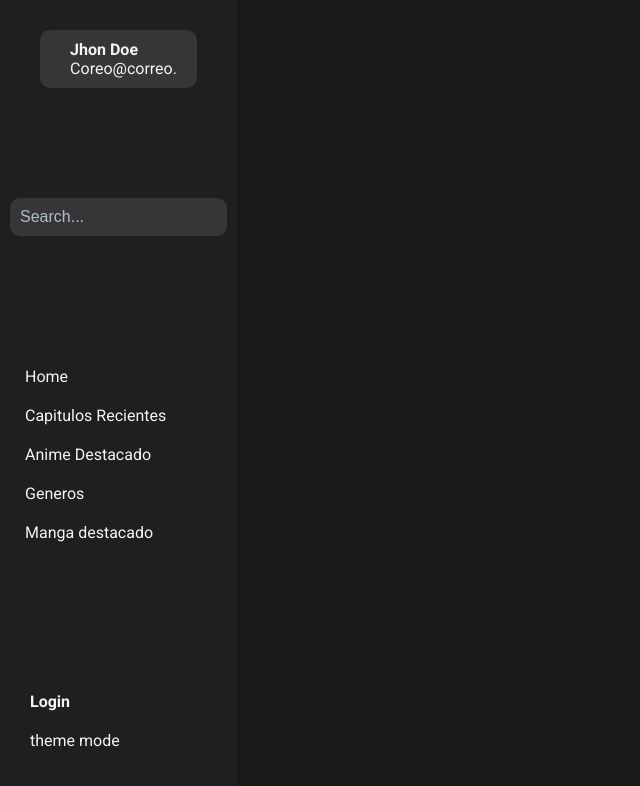
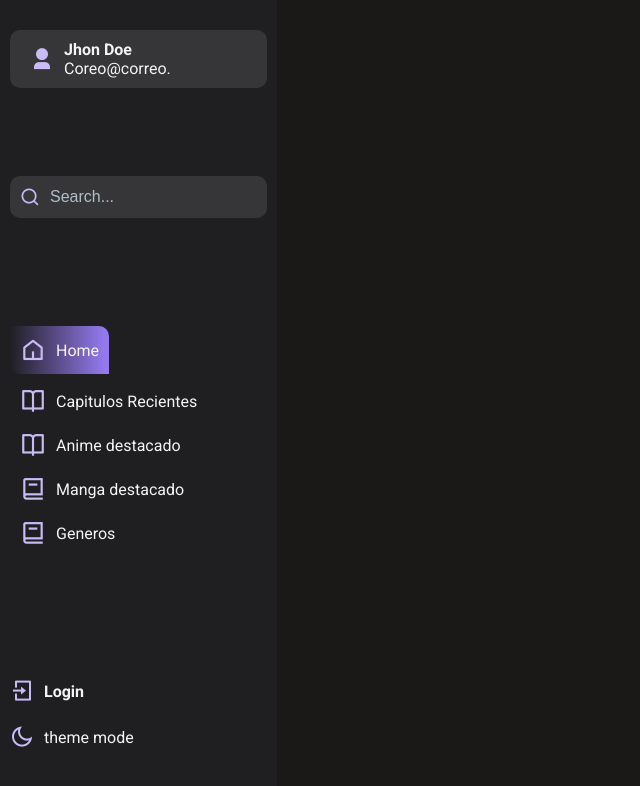
Before and after one commit to DanielGTY-D/AbsoluteAnime, a React (Vite) app: page / in a window 1280 px wide. Shown: the top 786 px of the page, without its empty margins (0-640 px from the left). Built offline with nearby package versions, Linux system fonts and the light colour scheme; no server answers; a web font is replaced by a local one.

Commit message:
add heiglighting for routes in menu

```diff
--- a/src/Componets/UI/Menu/Menu.tsx
+++ b/src/Componets/UI/Menu/Menu.tsx
@@ -1,48 +1,76 @@
 import "./_menu.scss";
-import Profile from "../Profile/Profile";
-
+import "remixicon/fonts/remixicon.css";
+import { NavLink } from "react-router-dom";
 const Menu = () => {
   return (
     <div className="menu">
-      <div className="user">
+      <NavLink
+        to={"/profile"}
+        className={({ isActive }) => (isActive ? "user user--active" : "user")}
+      >
         <i className="ri-user-3-fill user__icon"></i>
         <div className="user__info">
           <p className="user__name">Jhon Doe</p>
           <p className="user__email">Coreo@correo.</p>
         </div>
-      </div>
+      </NavLink>
 
-      <div className="menu__search">
+      <form className="menu__search">
         <i className="ri-search-line menu__search-icon"></i>
         <input
           type="search"
           placeholder="Search..."
           className="menu__search-input"
         />
-      </div>
+      </form>
 
       <nav className="nav nav--mobile">
         <ul className="nav__list">
-          <li className="nav__item">
-            <a className="nav__link">Home</a>
+          <NavLink
+            to={"/"}
+            className={({ isActive }) =>
+              isActive ? "nav__item nav__item--active" : "nav__item"
+            }
+          >
+            <p className="nav__link">Home</p>
             <i className="ri-home-5-line nav__icon"></i>
-          </li>
-          <li className="nav__item">
-            <a className="nav__link">Capitulos Recientes</a>
+          </NavLink>
+          <NavLink
+            to={"/capitulos-recientes"}
+            className={({ isActive }) =>
+              isActive ? "nav__item nav__item--active" : "nav__item"
+            }
+          >
+            <p className="nav__link">Capitulos Recientes</p>
             <i className="ri-book-open-line nav__icon"></i>
-          </li>
-          <li className="nav__item">
-            <a className="nav__link">Anime Destacado</a>
-            <i className="ri-star-line nav__icon"></i>
-          </li>
-          <li className="nav__item">
-            <a className="nav__link">Generos</a>
-            <i className="ri-list-check-2 nav__icon"></i>
-          </li>
-          <li className="nav__item">
-            <a className="nav__link">Manga destacado</a>
+          </NavLink>
+          <NavLink
+            to={"/anime-destacado"}
+            className={({ isActive }) =>
+              isActive ? "nav__item nav__item--active" : "nav__item"
+            }
+          >
+            <p className="nav__link">Anime destacado</p>
+            <i className="ri-book-open-line nav__icon"></i>
+          </NavLink>
+          <NavLink
+            to={"/manga-destacado"}
+            className={({ isActive }) =>
+              isActive ? "nav__item nav__item--active" : "nav__item"
+            }
+          >
+            <p className="nav__link">Manga destacado</p>
             <i className="ri-book-2-line nav__icon"></i>
-          </li>
+          </NavLink>
+          <NavLink
+            to={"/generos"}
+            className={({ isActive }) =>
+              isActive ? "nav__item nav__item--active" : "nav__item"
+            }
+          >
+            <p className="nav__link">Generos</p>
+            <i className="ri-book-2-line nav__icon"></i>
+          </NavLink>
         </ul>
       </nav>
 
--- a/src/Componets/UI/Menu/_menu.scss
+++ b/src/Componets/UI/Menu/_menu.scss
@@ -10,7 +10,7 @@
 
   &__search {
     background-color: $glass-background;
-    padding: 1rem 0;
+    padding: 1rem;
     border-radius: 1rem;
     display: flex;
     align-items: center;
@@ -29,6 +29,7 @@
     color: $white;
     font-size: $text;
     display: none;
+    width: 100%;
 
     @include tablet {
       display: block;
@@ -40,7 +41,7 @@
     }
   }
   &__extras {
-    padding: 2rem 1rem;
+    padding: 2rem 0;
     border-radius: 1rem;
     width: 100%;
   }
@@ -51,6 +52,7 @@
     justify-content: flex-start;
     gap: 1rem;
     margin-bottom: 2rem;
+    cursor: pointer;
   }
   &__auth-text {
     font-weight: $bold;
@@ -71,7 +73,8 @@
   width: 100%;
 
   @include tablet {
-    width: auto;
+    width: 100%;
+    justify-content: flex-start;
   }
   &__icon {
     color: $accent-color;
@@ -94,26 +97,44 @@
   }
 }
 .nav {
-  padding: 2rem 0.5rem;
+  padding: 2rem 0;
   border-radius: 1rem;
   width: 100%;
   &__list {
     display: flex;
     flex-direction: column;
     align-items: center;
-    gap: 2rem;
+    gap: 1rem;
 
     @include tablet {
       align-items: flex-start;
     }
   }
   &__item {
+    transition: all 0.3s ease-in-out;
     @include tablet {
       display: flex;
       align-items: center;
       flex-direction: row-reverse;
       justify-content: flex-end;
       gap: 1rem;
+      padding: 0.3rem 1rem;
+      transition: all 0.3s ease-in-out;
+    }
+
+    &--active {
+      background-color: $glass-background;
+      padding: 1rem;
+      border-radius: 1rem;
+      @include tablet {
+        border-radius: 0 1rem 0 1rem;
+        background-image: linear-gradient(
+          to left,
+          darken($accent-color, 15) 5%,
+          transparent 100%
+        );
+        background-color: transparent;
+      }
     }
   }
   &__link {
@@ -136,6 +157,7 @@
   justify-content: flex-end;
   flex-direction: row-reverse;
   gap: 1rem;
+  cursor: pointer;
 
   &__text {
     color: $white;
--- a/src/Router.tsx
+++ b/src/Router.tsx
@@ -9,8 +9,11 @@ function AppRouter() {
       <Routes>
         <Route element={<LayoutInicio />}>
           <Route path="/" element={<Home />} />
-          <Route path="/about" element={<div>Login</div>} />
-          <Route path="/profile" element={<div>Profile</div>} />
+          <Route path="/capitulos-recientes" element={<div>Login</div>} />
+          <Route path="/generos" element={<div>Profile</div>} />
+          <Route path="/generos/" element={<div>generos</div>} />
+          <Route path="anime-destacado" element={<div>anime-destacado</div>} />
+          <Route path="manga-destacado" element={<div>manga-destacado</div>} />
         </Route>
       </Routes>
     </BrowserRouter>
--- a/src/styles/_variables.scss
+++ b/src/styles/_variables.scss
@@ -2,7 +2,7 @@
 
 // colors
 $background-color: #1a1918; // #121212
-$bakcground-color-secondary: #c0bfbd;
+$background-color-secondary: #c0bfbd;
 $shade-color: #1f1f22;
 $accent-color: #c9bcf6; // #ff4081
 $text-color: #ffffff;
--- a/src/utils/index.ts
+++ b/src/utils/index.ts
@@ -2,6 +2,6 @@ export const lazyFetch = async (fn: () => void) => {
   new Promise((resolve) => {
     setTimeout(() => {
       resolve(fn());
-    }, 1000);
+    }, 1500);
   });
 };
```
Also changed, not shown: src/Componets/common/Section/Section.tsx (+26 -2 lines).
